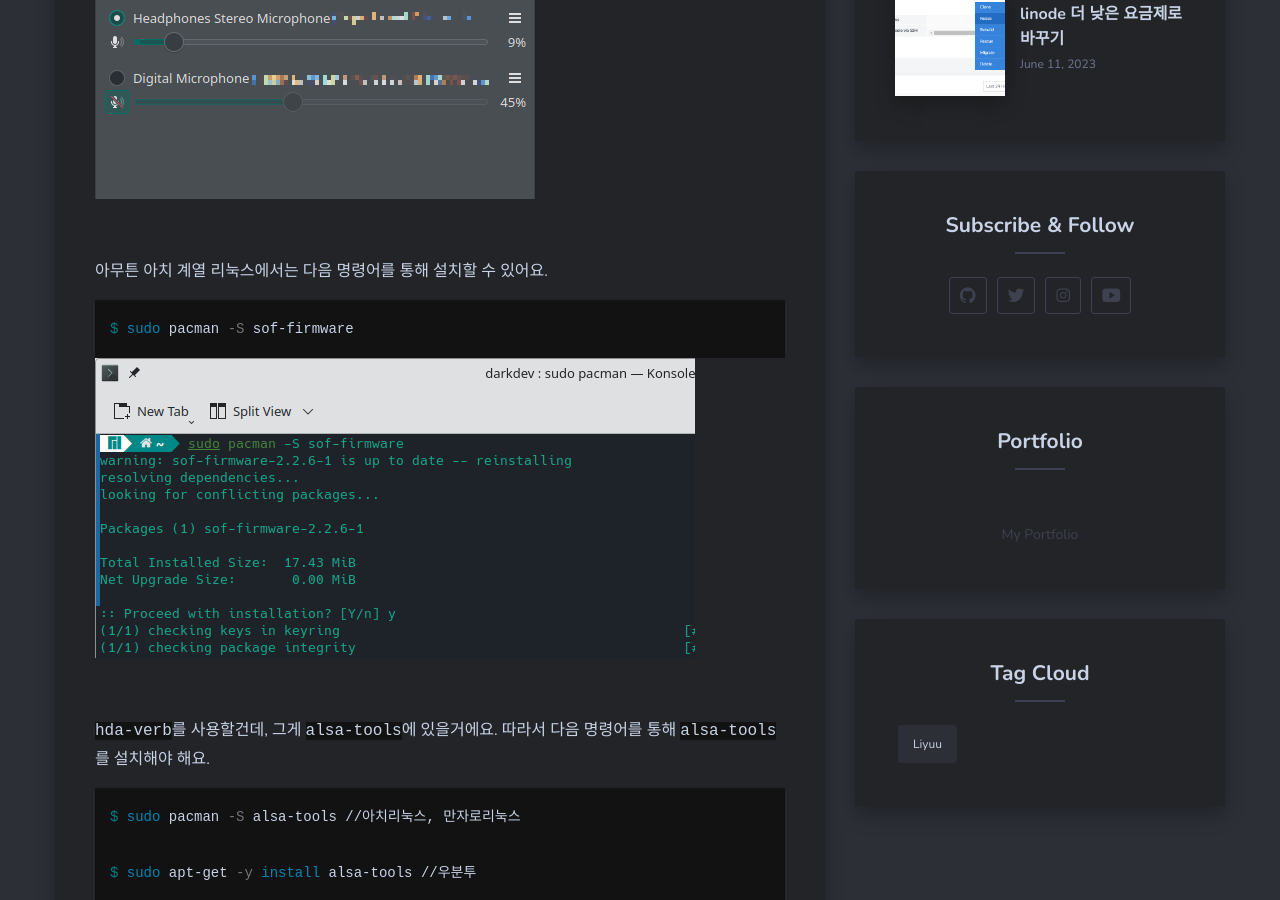
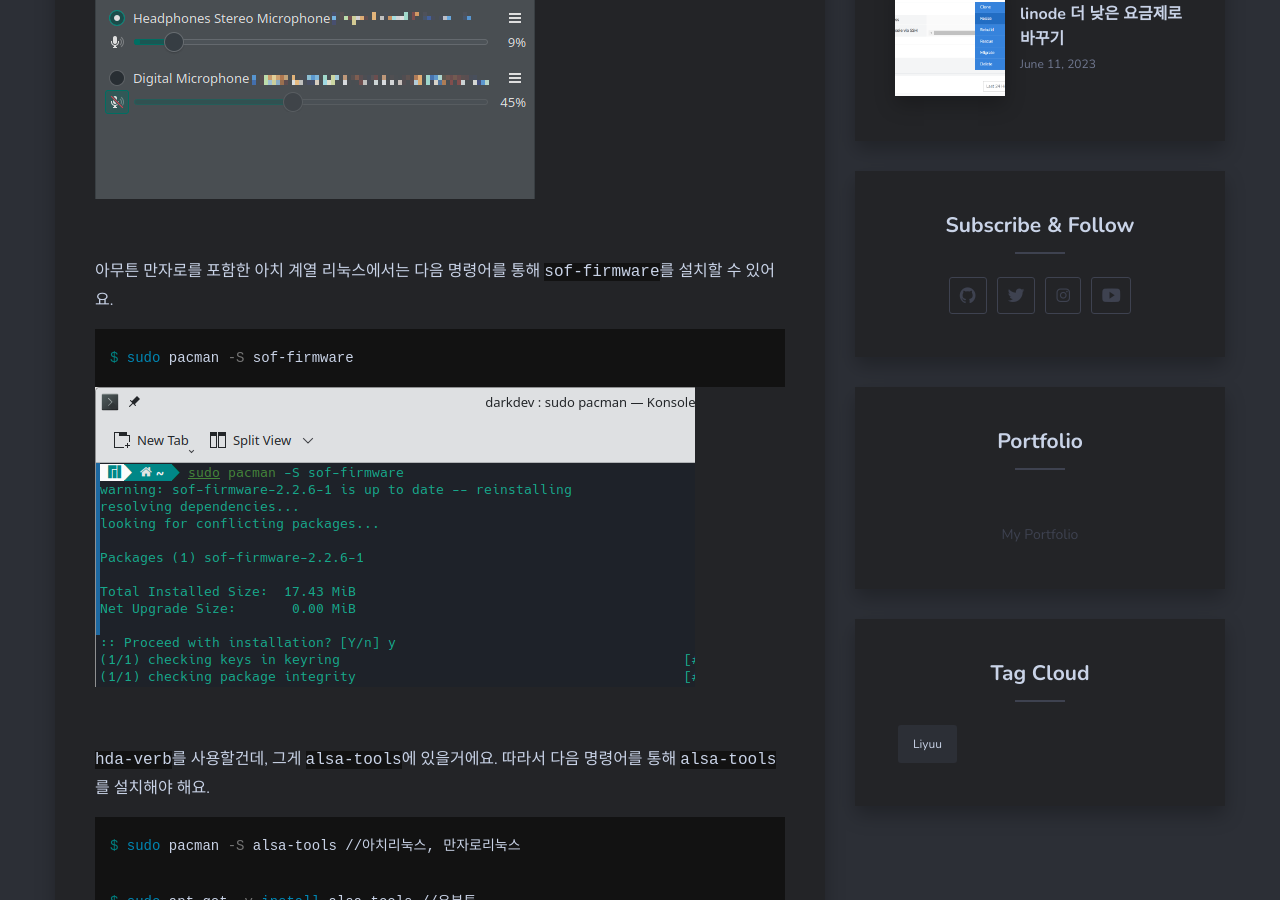
Before and after one commit to DarkTornado/blog, a Jekyll site: the page built from _posts/2023-09-29-galaxybook-linux-sound.md, in a window 1280 px wide and 900 px high, scrolled down 987 px. Built offline with Jekyll 4.4.1, drawn with Linux system fonts in a browser that asks for light colours; nearby versions of some CDN libraries.

Commit message:
Update 2023-09-29-galaxybook-linux-sound.md

````diff
--- a/_posts/2023-09-29-galaxybook-linux-sound.md
+++ b/_posts/2023-09-29-galaxybook-linux-sound.md
@@ -20,7 +20,7 @@ description: "갤럭시북 Flex, Flex2 5G, 이온 / 아치, 만자로, 우분투
 
 <br>
 
-아무튼 아치 계열 리눅스에서는 다음 명령어를 통해 설치할 수 있어요.
+아무튼 만자로를 포함한 아치 계열 리눅스에서는 다음 명령어를 통해 `sof-firmware`를 설치할 수 있어요.
 ```sh
 $ sudo pacman -S sof-firmware
 ```
````
